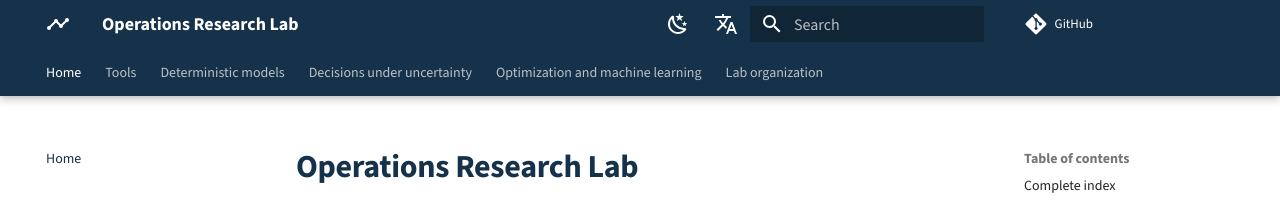
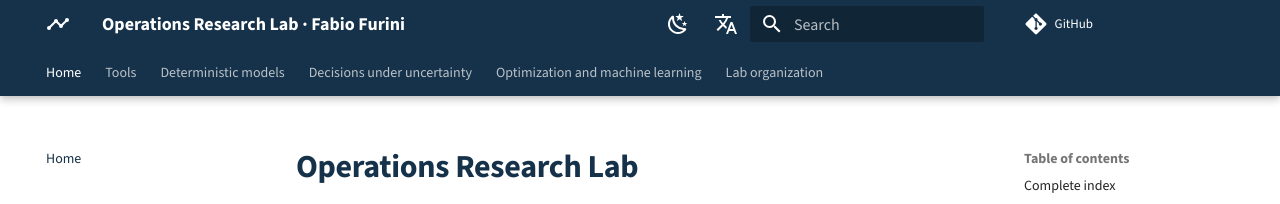
Before and after one commit to fabiofurini/operations-research-lab, an MkDocs documentation site: the page built from docs/index.md, in a window 1280 px wide. Shown: the top 204 px of the page. Built offline with MkDocs 1.6.1 and Material for MkDocs 9.7.7, drawn with Linux system fonts in a browser that asks for light colours; comment, search, counter and statistics services are not loaded.

Commit message:
Interactive lecture notes and author name in the site header
Co-Authored-By: Claude Fable 5 <noreply@anthropic.com>

```diff
--- a/mkdocs.yml
+++ b/mkdocs.yml
@@ -1,4 +1,4 @@
-site_name: Operations Research Lab
+site_name: Operations Research Lab · Fabio Furini
 site_description: >-
   Continuous optimization models for Management Engineering:
   lecture notes, Python/Gurobi code, data and case studies.
```
Also changed, not shown: 1 other file.
